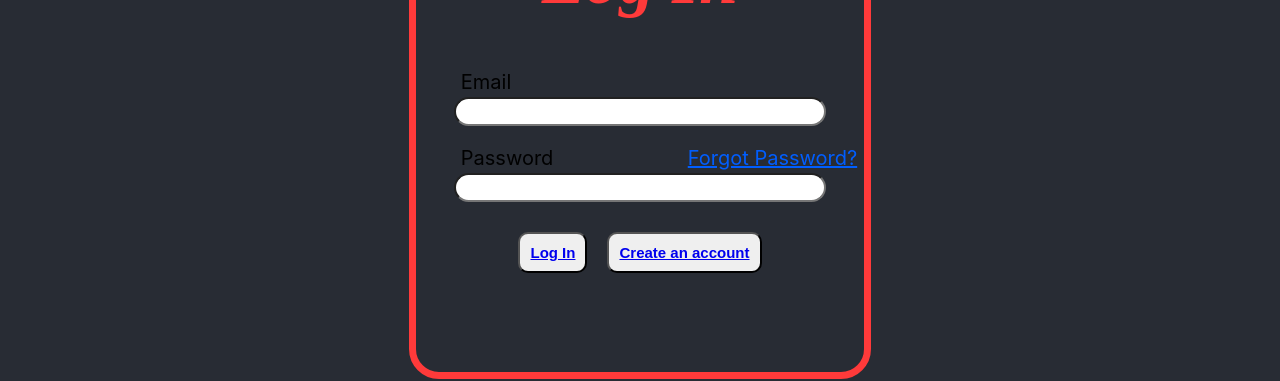
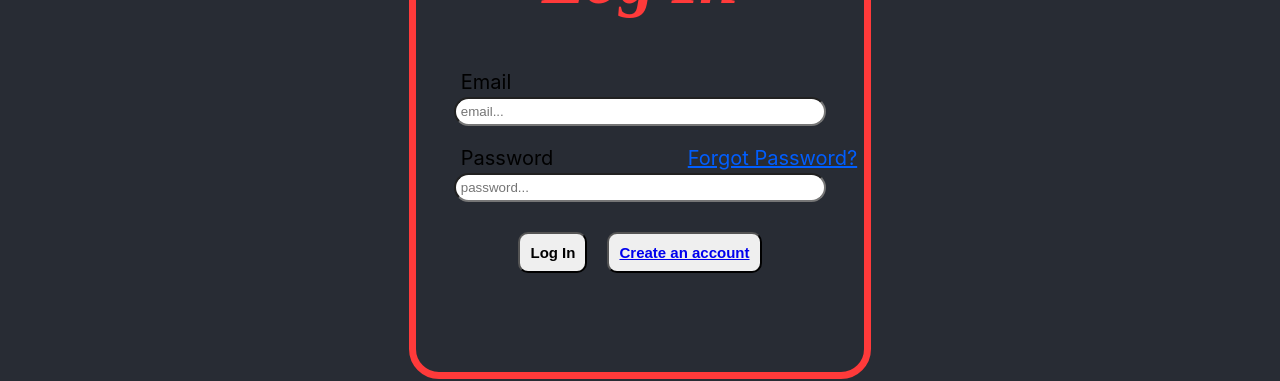
Before and after one commit to Spring2022-CSCI152/Team6, a React (Create React App) app: page /LogIn in a window 1280 px wide. Shown: the part 307-688 px from the top of the page. Built offline with nearby package versions, Linux system fonts and the light colour scheme.

Commit message:
Update user log in and sign up

```diff
--- a/src/App.js
+++ b/src/App.js
@@ -4,7 +4,7 @@ import Header from './components/Header';
 import { BrowserRouter as Router, Route, Switch } from 'react-router-dom';
 import HomePageAfterLogIn from './pages/HomePageAfterLogIn';
 import HomePage from './pages/HomePage';
-import LogIn from './pages/login';
+import LogIn from './pages/LogIn';
 import Signup from './pages/signup';
 import RecordList from './components/RecordList';
 import Calendar1 from './pages/calendar';
--- a/src/pages/login.js
+++ b/src/pages/login.js
@@ -1,10 +1,44 @@
 import './LogIn.css';
 import Header from '../components/Header';
 import { Link } from 'react-router-dom';
+import { useEffect, useState } from 'react';
+import axios from '../axios';
+
 
 
 
 function LogIn() {
+  const [email, setEmail]= useState("");
+  const [pass, setPass] = useState("");
+  const [account, setAccount] = useState([]);
+
+
+  const handleEmail = (event) => {
+    setEmail(event.target.value)
+  }
+
+  const handlePass = (e) => {
+      setPass(e.target.value)
+
+  }
+
+  const login = async () => {
+    const user = {
+      "email" : email,
+      "password" : pass
+    };
+    //sending to server
+      const req = await axios.post('/user/login', user)
+      .then((res) => {
+          console.log(res);
+          alert(res.data.message);
+          window.location.href="/HomePageAfterLogIn";
+      }).catch((error) => {
+          console.log(error.response.data.message)
+          alert(error.response.data.message);
+      });
+  }
+
   return (
       <div className="App">
         <Header />
@@ -13,11 +47,11 @@ function LogIn() {
                 <p id="title">Log In</p>
                 <form>
                     <label for="fname">Email</label>
-                    <input type="text" /> <br/>
+                    <input type="text" onChange={handleEmail} name="email" className="email" placeholder="email..." /> <br/>
                     <label for="lname">Password<span/><a href="#forgotpw">Forgot Password?</a></label>
-                    <input type="text" /> <br/>
-                    <button><Link to="/HomePageAfterLogIn">Log In</Link></button>
-                    <button><Link to="/Signup">Create an account</Link></button>
+                    <input type="password" onChange={handlePass} name="password" className="password" id="password" placeholder="password..." /> <br/>
+                    <button type="button" onClick={login}>Log In</button>
+                    <button type="button"><Link to="/Signup">Create an account</Link></button>
                 </form>
             </div>
         </div>
@@ -27,36 +61,3 @@ function LogIn() {
 }
 
 export default LogIn;
-
-
-/*
-import React, { Component } from "react";
-import '../App.css';
-export default class Login extends Component {
-    render() {
-        return (
-            <form>
-                <h3>Sign In</h3>
-                <div className="form-group">
-                    <label>Email address</label>
-                    <input type="email" className="form-control" placeholder="Enter email" />
-                </div>
-                <div className="form-group">
-                    <label>Password</label>
-                    <input type="password" className="form-control" placeholder="Enter password" />
-                </div>
-                <div className="form-group">
-                    <div className="custom-control custom-checkbox">
-                        <input type="checkbox" className="custom-control-input" id="customCheck1" />
-                        <label className="custom-control-label" htmlFor="customCheck1">Remember me</label>
-                    </div>
-                </div>
-                <button type="submit" className="btn btn-primary btn-block">Submit</button>
-                <p className="forgot-password text-right">
-                    Forgot <a href="#">password?</a>
-                </p>
-            </form>
-        );
-    }
-}
-*/
--- a/src/pages/signup.js
+++ b/src/pages/signup.js
@@ -15,43 +15,36 @@ function Signup() {
 
 
   const handleEmail = (event) => {
-    console.log("email", event.target.value)
     setEmail(event.target.value)
   }
 
   const handlePass = (e) => {
-      console.log("pass", e.target.value)
       setPass(e.target.value)
   }
 
   const handleFirstName = (e) => {
-      console.log("fname", e.target.value)
       setFirstName(e.target.value)
   }
 
   const handleLastName = (e) => {
-      console.log("lname", e.target.value)
       setLastName(e.target.value)
   }
 
   const signup = async () => {
-    console.log(email, pass)
     const user = {
+      "firstname" : firstname,
+      "lastname" : lastname,
       "email" : email,
       "password" : pass,
-      "firstname" : firstname,
-      "lastname" : lastname
     };
-    console.log(user);
     //sending to server
-      const req = await axios.post('/accounts', user)
+      const req = await axios.post('/user/signup', user)
       .then((res) => {
-          console.log(res.data)
+        console.log(res);
+        alert(res.data.message);
       }).catch((error) => {
           console.log(error)
       });
-
-      // setAccount(req.data);
   }
 
 
@@ -69,7 +62,7 @@ function Signup() {
                     <label for="email">Email</label>
                     <input type="text" onChange={handleEmail} name="email" className="email" placeholder="email..." /> <br/>
                     <label for="pword">Password<span/><a href="#forgotpw">Forgot Password?</a></label>
-                    <input type="text" onChange={handlePass} name="password" className="password" id="password" placeholder="password..." /> <br/>
+                    <input type="password" onChange={handlePass}  name="password" className="password" id="password" placeholder="password..." /> <br/>
                     {/* <button><Link to="/HomePageAfterLogIn">Create an account</Link></button> */}
                     <button onClick={signup} type="button" className="signupbutton"> Submit </button>
                 </form>
@@ -81,40 +74,3 @@ function Signup() {
 }
 
 export default Signup;
-
-/*
-
-
-
-import React, { Component } from "react";
-import '../App.css';
-
-export default class SignUp extends Component {
-    render() {
-        return (
-            <form>
-                <h3>Create a New Account</h3>
-
-                <div className="form-group">
-                    <label>Full name</label>
-                    <input type="text" className="form-control" placeholder="Full name" />
-                </div>
-
-                <div className="form-group">
-                    <label>Email</label>
-                    <input type="email" className="form-control" placeholder="Enter email" />
-                </div>
-
-                <div className="form-group">
-                    <label>Password</label>
-                    <input type="password" className="form-control" placeholder="Enter password" />
-                </div>
-
-                <button type="submit" className="btn btn-dark btn-lg btn-block">Create Account</button>
-                {/* <p className="forgot-password text-right">
-                    Already registered <a href="#">log in?</a>
-                </p> (comment here)}
-            </form>
-        );
-    }
-}*/
```
Also changed, not shown: 1 other file (tests, documents, lock files or other folders).
